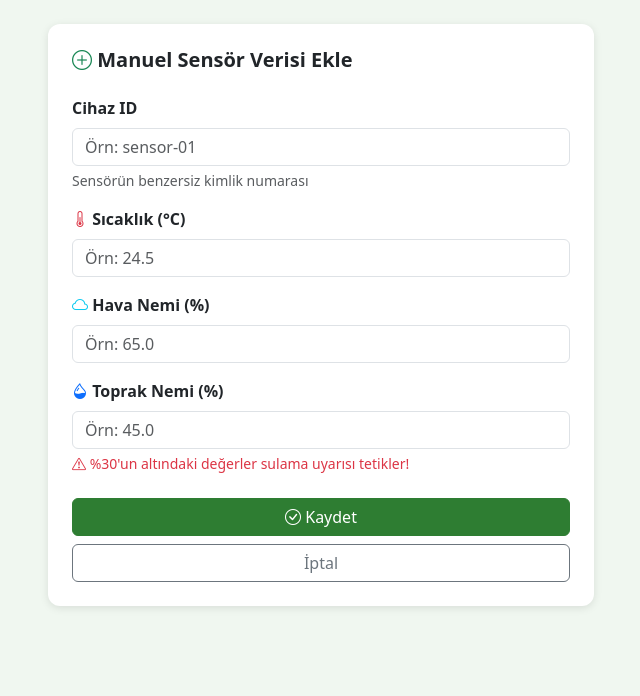
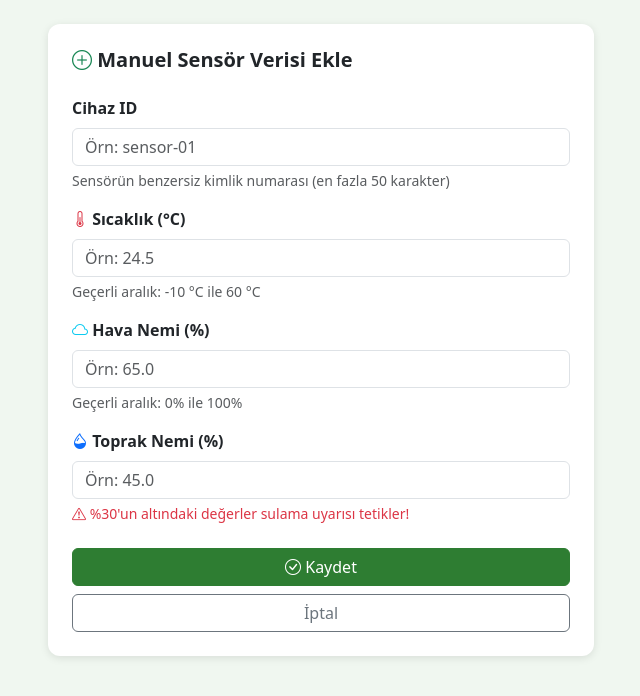
Before and after one commit to 250542020-hub/syntax-error-savunuculari, a Django app: page /sensor-ekle/ in a window 1280 px wide. Shown: the part 78-774 px from the top of the page, without its empty margins (319-959 px from the left). Run offline with Django 5.2, Linux system fonts and the light colour scheme; the visitor is signed in with stand-in values (Sample User, id 1).

Commit message:
fix(dashboard): display validation errors list in sensor form

```diff
--- a/dashboard/templates/dashboard/sensor_ekle.html
+++ b/dashboard/templates/dashboard/sensor_ekle.html
@@ -33,25 +33,41 @@
                 </h5>
 
                 <form method="post">
-    {% csrf_token %}
+                    {% csrf_token %}
 
-    {% if hata %}
-    <div class="alert alert-danger">{{ hata }}</div>
-    {% endif %}
+                    {# Tekil hata mesajı (views.py'dan 'hata' parametresi geldiğinde) #}
+                    {% if hata %}
+                    <div class="alert alert-danger">
+                        <i class="bi bi-exclamation-triangle"></i> {{ hata }}
+                    </div>
+                    {% endif %}
+
+                    {# Validators.py'dan dönen hata listesi (views.py'dan 'hatalar' parametresi geldiğinde) #}
+                    {% if hatalar %}
+                    <div class="alert alert-danger">
+                        <strong><i class="bi bi-exclamation-triangle"></i> Doğrulama Hataları:</strong>
+                        <ul class="mb-0 mt-2">
+                            {% for h in hatalar %}
+                            <li>{{ h }}</li>
+                            {% endfor %}
+                        </ul>
+                    </div>
+                    {% endif %}
 
                     <div class="mb-3">
                         <label class="form-label fw-semibold">Cihaz ID</label>
                         <input type="text" name="device_id" class="form-control"
-                               placeholder="Örn: sensor-01" required>
-                        <div class="form-text">Sensörün benzersiz kimlik numarası</div>
+                               placeholder="Örn: sensor-01" maxlength="50" required>
+                        <div class="form-text">Sensörün benzersiz kimlik numarası (en fazla 50 karakter)</div>
                     </div>
 
                     <div class="mb-3">
                         <label class="form-label fw-semibold">
                             <i class="bi bi-thermometer-half text-danger"></i> Sıcaklık (°C)
                         </label>
-                        <input type="number" name="temperature" step="0.1"
+                        <input type="number" name="temperature" step="0.1" min="-10" max="60"
                                class="form-control" placeholder="Örn: 24.5" required>
+                        <div class="form-text">Geçerli aralık: -10 °C ile 60 °C</div>
                     </div>
 
                     <div class="mb-3">
@@ -60,6 +76,7 @@
                         </label>
                         <input type="number" name="humidity" step="0.1" min="0" max="100"
                                class="form-control" placeholder="Örn: 65.0" required>
+                        <div class="form-text">Geçerli aralık: 0% ile 100%</div>
                     </div>
 
                     <div class="mb-4">
```
